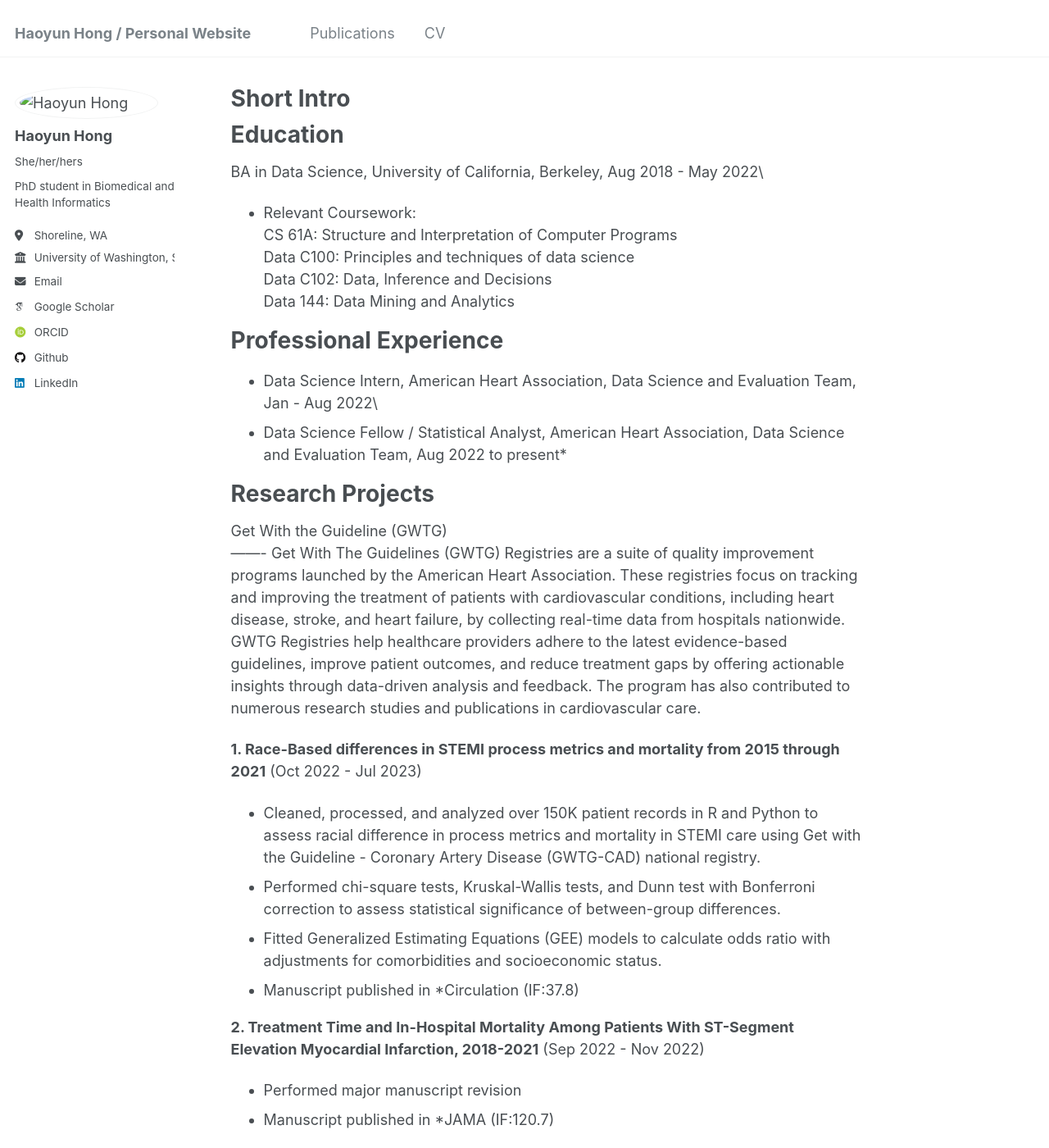
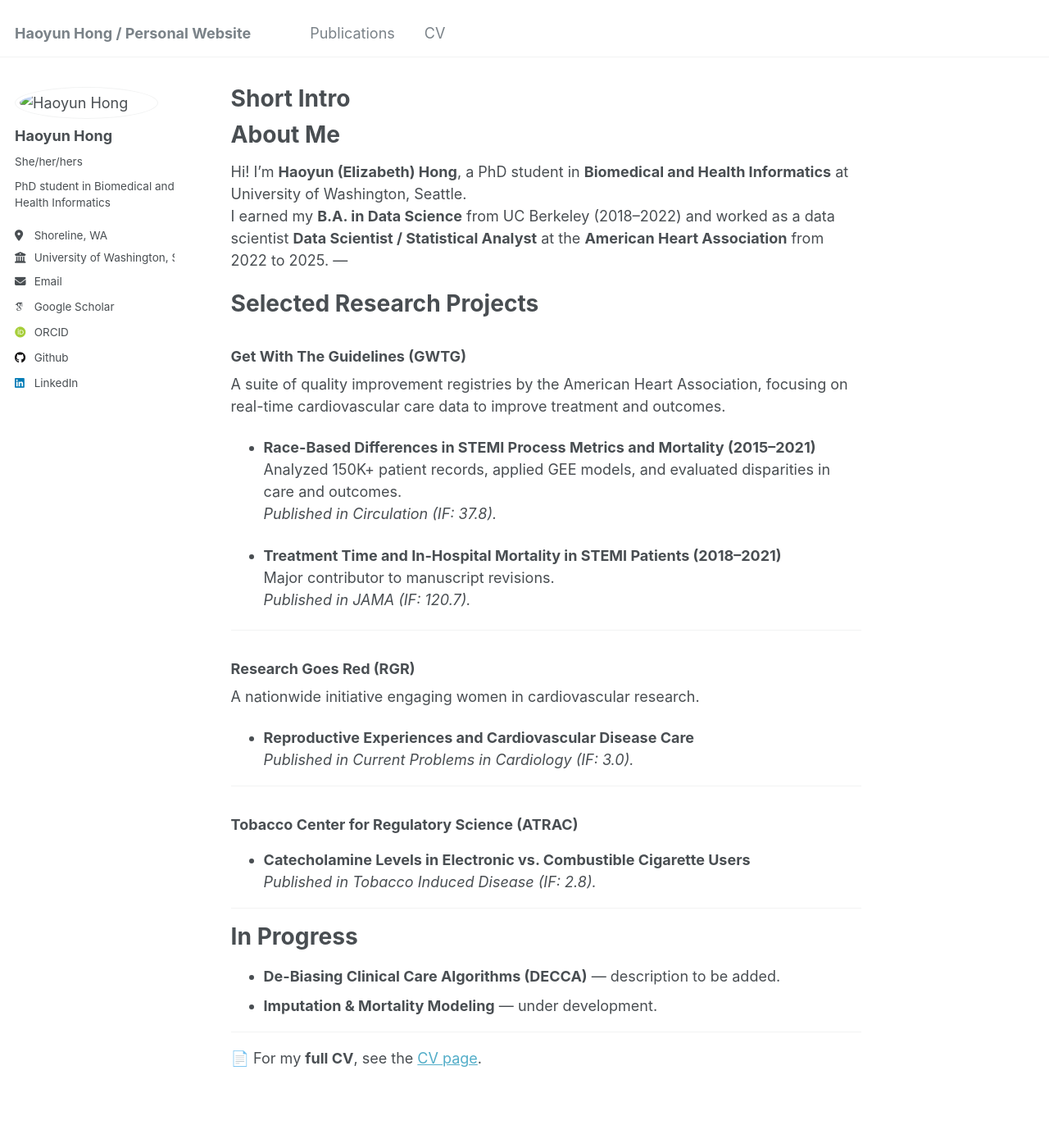
Before and after one commit to Haoyun-Hong/Haoyun-Hong.github.io, a Jekyll site: the page built from _pages/about.md, in a window 1280 px wide and 1400 px high. Shown: the whole window at 82% size. Built offline with Jekyll 4.4.1, drawn with Linux system fonts in a browser that asks for light colours; some web fonts are replaced; some of the changed text lies outside the part shown.

Commit message:
udpate personal web page

```diff
--- a/_pages/about.md
+++ b/_pages/about.md
@@ -7,59 +7,46 @@
   - /about.html
 ---
 
-Education
-======
-BA in Data Science, University of California, Berkeley, Aug 2018 -  May 2022\
-* Relevant Coursework: \
-  CS 61A: Structure and Interpretation of Computer Programs\
-  Data C100: Principles and techniques of data science\
-  Data C102: Data, Inference and Decisions\
-  Data 144: Data Mining and Analytics
 
+# About Me
 
-Professional Experience
-======
-* Data Science Intern, American Heart Association, Data Science and Evaluation Team, Jan - Aug 2022\
-* Data Science Fellow / Statistical Analyst, American Heart Association, Data Science and Evaluation Team, Aug 2022 to present*
+Hi! I’m **Haoyun (Elizabeth) Hong**, a PhD student in **Biomedical and Health Informatics** at University of Washington, Seattle.
+I earned my **B.A. in Data Science** from UC Berkeley (2018–2022) and worked as a data scientist **Data Scientist / Statistical Analyst** at the **American Heart Association** from 2022 to 2025.
+---
 
+# Selected Research Projects
 
-Research Projects
-======
-Get With the Guideline (GWTG)
--------
-Get With The Guidelines (GWTG) Registries are a suite of quality improvement programs launched by the American Heart Association. These registries focus on tracking and improving the treatment of patients with cardiovascular conditions, including heart disease, stroke, and heart failure, by collecting real-time data from hospitals nationwide. GWTG Registries help healthcare providers adhere to the latest evidence-based guidelines, improve patient outcomes, and reduce treatment gaps by offering actionable insights through data-driven analysis and feedback. The program has also contributed to numerous research studies and publications in cardiovascular care.
+### Get With The Guidelines (GWTG)
+A suite of quality improvement registries by the American Heart Association, focusing on real-time cardiovascular care data to improve treatment and outcomes.
 
+- **Race-Based Differences in STEMI Process Metrics and Mortality (2015–2021)**
+  Analyzed 150K+ patient records, applied GEE models, and evaluated disparities in care and outcomes.
+  *Published in Circulation (IF: 37.8).*
 
-**1. Race-Based differences in STEMI process metrics and mortality from 2015 through 2021** (Oct 2022 - Jul 2023)
-* Cleaned, processed, and analyzed over 150K patient records in R and Python to assess racial difference in process metrics and mortality in STEMI care using Get with the Guideline - Coronary Artery Disease (GWTG-CAD) national registry.
-* Performed chi-square tests, Kruskal-Wallis tests, and Dunn test with Bonferroni correction to assess statistical significance of between-group differences.
-* Fitted Generalized Estimating Equations (GEE) models to calculate odds ratio with adjustments for comorbidities and socioeconomic status.
-* Manuscript published in *Circulation (IF:37.8)
+- **Treatment Time and In-Hospital Mortality in STEMI Patients (2018–2021)**
+  Major contributor to manuscript revisions.
+  *Published in JAMA (IF: 120.7).*
 
-**2. Treatment Time and In-Hospital Mortality Among Patients With ST-Segment Elevation Myocardial Infarction, 2018-2021** (Sep 2022 - Nov 2022)
-* Performed major manuscript revision
-* Manuscript published in *JAMA (IF:120.7)
+---
 
+### Research Goes Red (RGR)
+A nationwide initiative engaging women in cardiovascular research.
+- **Reproductive Experiences and Cardiovascular Disease Care**
+  *Published in Current Problems in Cardiology (IF: 3.0).*
 
-**3. Imputation**
+---
 
-**4. Mortality Model**
+### Tobacco Center for Regulatory Science (ATRAC)
+- **Catecholamine Levels in Electronic vs. Combustible Cigarette Users**
+  *Published in Tobacco Induced Disease (IF: 2.8).*
 
-De-Biasing Clinical Care Algorithms in Cardiovascular Care (DECCA)
--------
-----Need description of DECCA projecct -----
-Race is a social construct and often used as proxy for biological variables, may affect patient care, outcome:https://newsroom.heart.org/news/race-is-a-social-construct-and-often-used-as-proxy-for-biological-variables-may-affect-patient-care-outcomes
-Electornic Health Records(EHR)
+---
 
+# In Progress
 
-Research Goes Red (RGR)
--------
-----Need description of RGR projecct -----
-**Reproductive Experiences and Cardiovascular Disease Care in Pregnancy-Capable and Postmenopausal Individuals**
-* Manuscript published in Current problems in cardiology (IF: 3.0)
+- **De-Biasing Clinical Care Algorithms (DECCA)** — description to be added.
+- **Imputation & Mortality Modeling** — under development.
 
-AHA Tobacco Center for Regulatory Science (ATRAC)
-----Need description of ATRAC projecct -----
--------
-**Catecholamine levels with use of electronic and combustible cigarettes**
-* Manuscript published in *Tobacco Induced Disease (IF:2.8)
+---
+
+📄 For my **full CV**, see the [CV page](./cv/).
```
Also changed, not shown: 1 other file.
